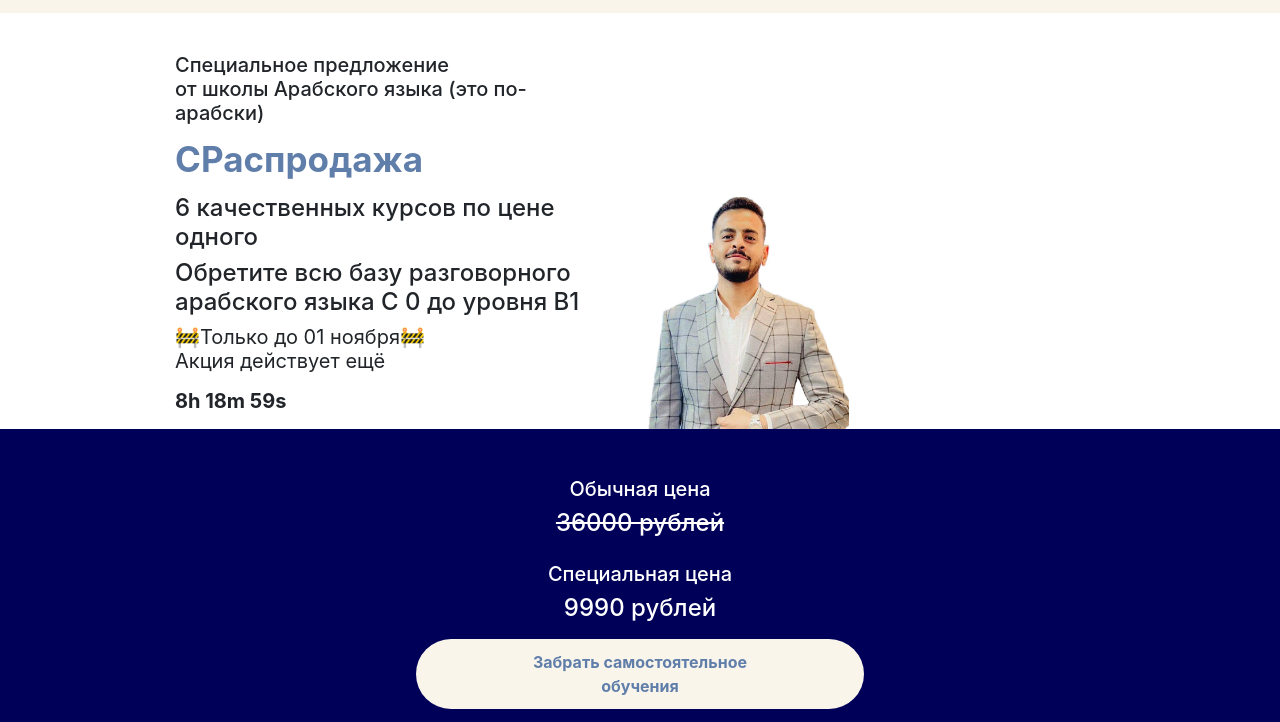
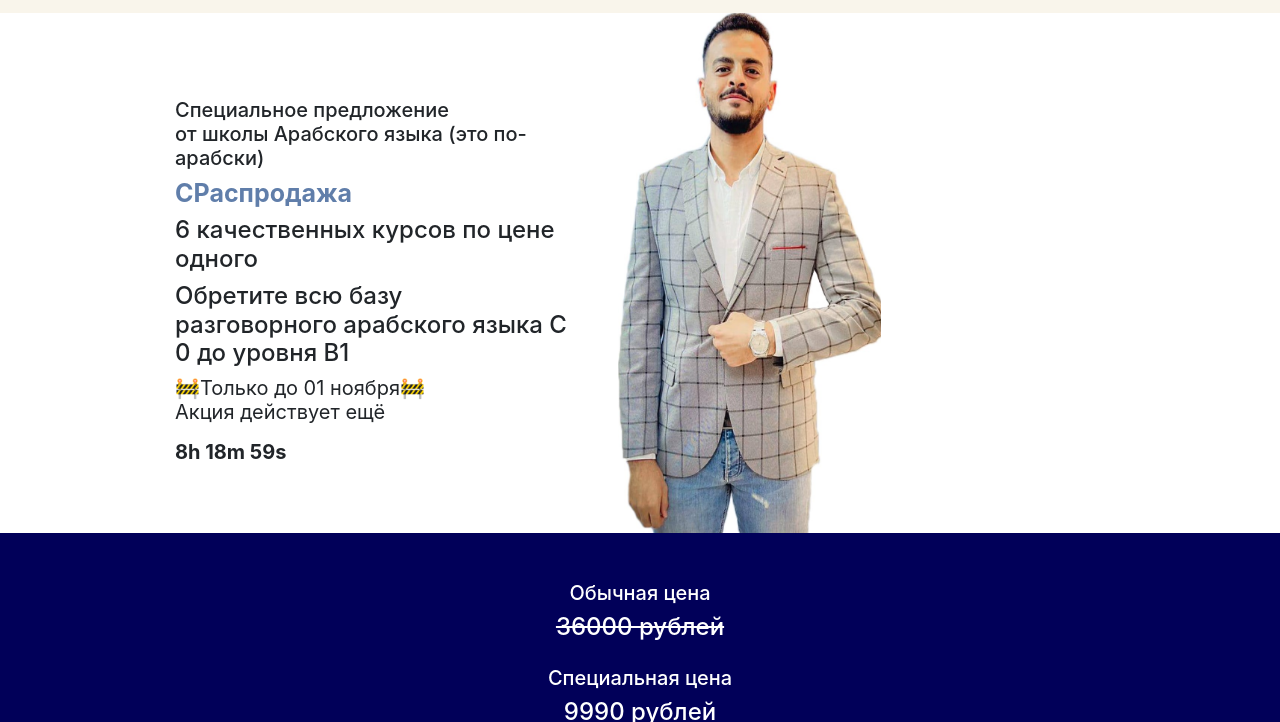
Before and after one commit to khaledKaramMahmoud/coursesSite2, a plain HTML site: page coursesSite2/index.html in a window 1280 px wide. Shown: the part 54-776 px from the top of the page. Drawn offline with nearby package versions, Linux system fonts and the light colour scheme; a script that the page names is missing.

Commit message:
Update index.css

```diff
--- a/coursesSite2/css/index.css
+++ b/coursesSite2/css/index.css
@@ -113,11 +113,10 @@
     display: flex;
     align-items: center;
     justify-content: space-between;
-    margin-top: 2rem;
 }
 
 .header-details .text-block {
-    margin-top: 0.5rem;
+    margin-top: 2rem;
     line-height: 0px;
     width: 60%;
 }
@@ -141,14 +140,11 @@
 
 .header-details .image-block {
     width: 40%;
-    position: relative;
+    margin-right: 1em;
 }
 
 .header-details .image-block img {
     display: block;
-    position: absolute;
-    z-index: -1;
-    top: -3rem;
 }
 
 .header-info {
@@ -269,21 +265,8 @@
 }
 
 @media only screen and (min-width: 570px) {
-    .header-details .text-block {
-        width: 60%;
-    }
-    .header-details .text-block h1 {
-        font-size: 35px;
-        line-height: 1.5;
-    }
-    .header-details .image-block {
-        width: 30%;
-    }
-    .header-info button {
-        width: 50%;
-    }
-    .header-info h4 {
-        width: 60%;
+    .header-details .image-block img {
+        height: 55vh;
     }
     .calendar {
         width: 60%;
@@ -298,7 +281,8 @@
         font-size: 20px;
     }
     .header-details .image-block img {
-        top: -2.5rem;
+        height: 60vh;
+        margin-left: 3em;
     }
     .calendar {
         width: 50%;
@@ -371,6 +355,10 @@
         width: 55%;
         margin-left: 10rem;
     }
+    .header-details .image-block img {
+        height: 65vh;
+        margin-left: 3em;
+    }
     .break section {
         width: 40%;
     }
```
